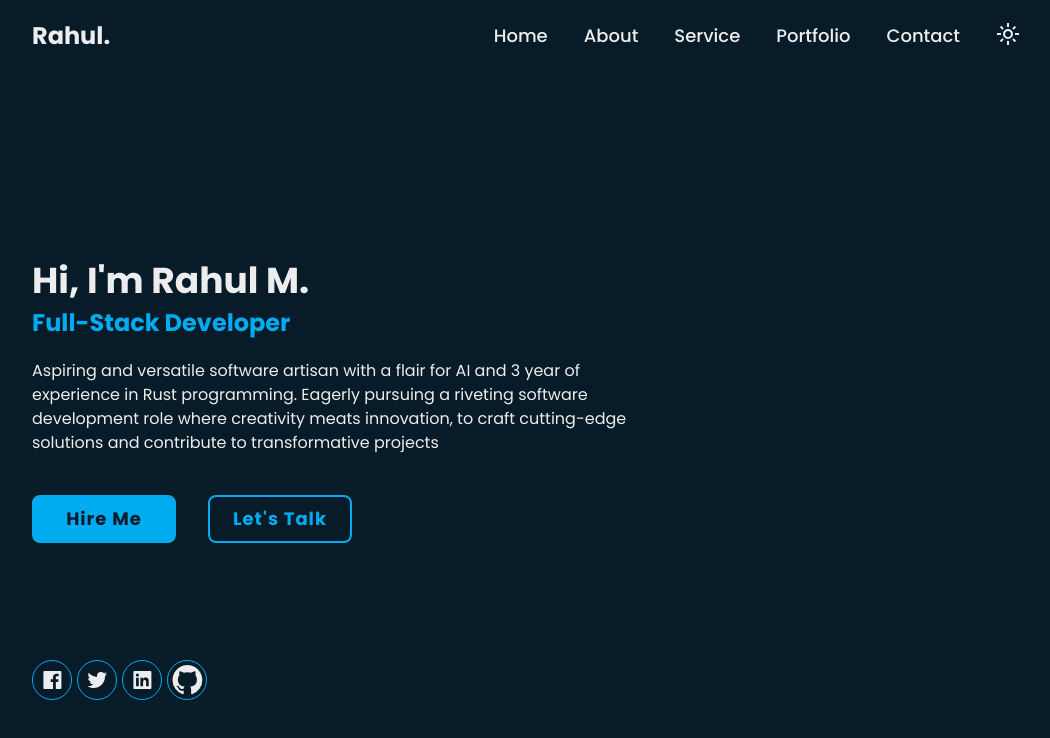
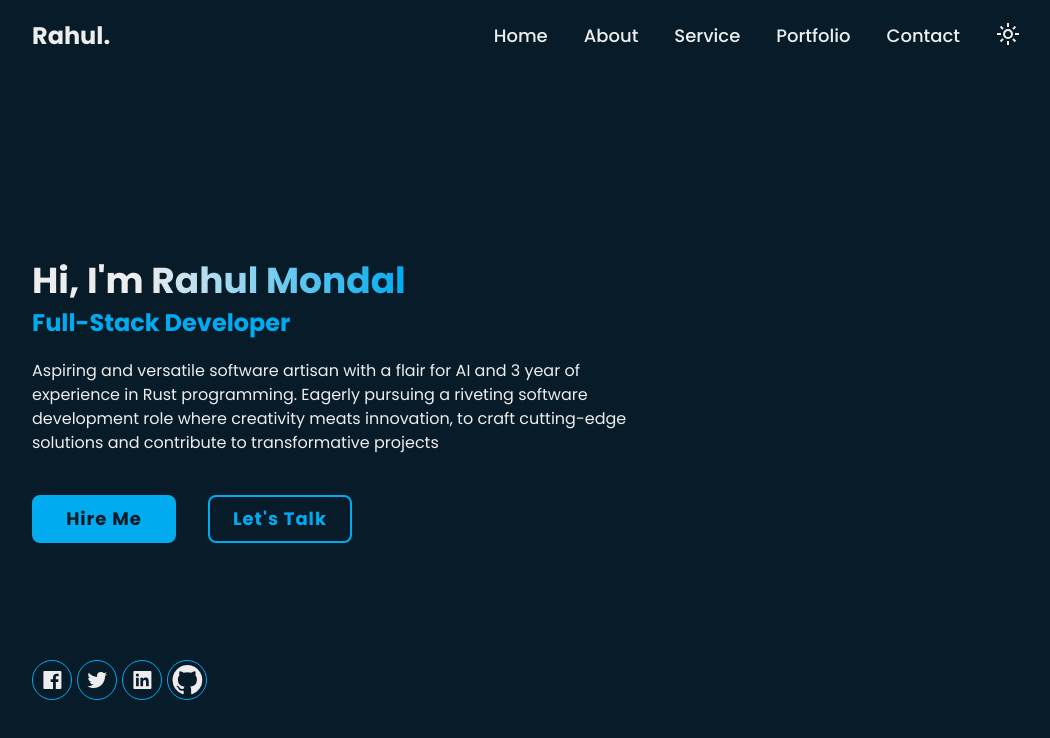
Before and after one commit to Rahul721999/my-portfolio, a React (Vite) app: page / in a window 1280 px wide. Shown: the top 738 px of the page, without its empty margins (96-1146 px from the left). Built offline with nearby package versions, Linux system fonts and the light colour scheme.

Commit message:
added: gradient color

```diff
--- a/src/App.css
+++ b/src/App.css
@@ -10,11 +10,13 @@
 :root {
   --bg-color: #ededed;
   --text-color: #081b29;
+  --gradient-color: linear-gradient(to right, var(--text-color), #98b6be);
 }
 
 [data-theme='dark'] {
   --bg-color: #081b29;
   --text-color: #ededed;
+  --gradient-color: linear-gradient(to right, var(--text-color), #00abf0);
 }
 
 body {
@@ -23,16 +25,8 @@ body {
   transition: background-color 0.3s, color 0.3s;
 }
 
-/* Home page Section*/
-.section-container {
-  padding-left: 10%;
-  padding-right: 10%;
-  padding-top: 20px;
-  padding-bottom: 20px;
-  transition: background-color 0.3s ease;
-}
 
-/* Nav Bar component*/
+/* ----------------------Nav Bar component----------------------*/
 .nav-bar-component{
   transition: .3s;
   opacity: 0;
@@ -50,6 +44,35 @@ body {
   cursor: default;
   opacity: 0;
   animation: slideRight 1s ease forwards;
+}
+
+/* -------------------------Home page Section-------------------------*/
+.intro-tag {
+  transition: .3s;
+  opacity: 0;
+  animation: slideBottom 1.5s ease forwards;
+  animation-delay: .3s;
+}
+.gradient-text{
+  background: var(--gradient-color);
+  -webkit-background-clip: text;
+  -webkit-text-fill-color: transparent;
+  background-clip: text;
+}
+
+.designation-tag{
+  transition: .3s;
+  opacity: 0;
+  animation: slideLeft 1.5s ease forwards;
+  animation-delay: .3s;
+}
+
+.section-container {
+  padding-left: 10%;
+  padding-right: 10%;
+  padding-top: 20px;
+  padding-bottom: 20px;
+  transition: background-color 0.3s ease;
 }
 
 /* Hire me button from Home page*/
@@ -98,7 +121,7 @@ body {
 }
 
 
-/* Social media logos*/
+/* -----------------------------Social media logos-----------------------------*/
 .btn-container {
   display: flex;
   align-items: center;
@@ -136,11 +159,21 @@ body {
 }
 
 
-/* KEYFRAME ANIMATION */
+/* -----------------------------------KEYFRAME ANIMATION----------------------------------- */
 
 @keyframes slideRight {
   0%{
     transform: translateX(-100px);
+    opacity: 0;
+  }
+  100%{
+    transform: translateX(0);
+    opacity: 1;
+  }
+}
+@keyframes slideLeft {
+  0%{
+    transform: translateX(100px);
     opacity: 0;
   }
   100%{
@@ -158,3 +191,13 @@ body {
     opacity: 1;
   }
 }
+@keyframes slideBottom {
+  0%{
+    transform: translateY(-100px);
+    opacity: 0;
+  }
+  100%{
+    transform: translateY(0);
+    opacity: 1;
+  }
+}
--- a/src/components/HomePage.jsx
+++ b/src/components/HomePage.jsx
@@ -2,8 +2,12 @@ const Home = () => {
     return (
         <section className="h-screen flex justify-center flex-col transition-colors duration-300 section-container">
             <div className="max-w-screen-sm ">
-                <h1 className="text-4xl font-bold leading-tight"> Hi, I'm Rahul M.</h1>
-                <h3 className="text-2xl font-bold my-1 text-cyan">Full-Stack Developer</h3>
+                <h1 className="text-4xl font-bold leading-tight intro-tag">
+                    Hi, I'm
+                    <span className="gradient-text intro-tag"> Rahul Mondal</span>
+
+                </h1>
+                <h3 className="text-2xl font-bold my-1 text-cyan designation-tag">Full-Stack Developer</h3>
                 <p className="text-base my-5 mb-10 ">
                     Aspiring and versatile software artisan with a flair for AI and 3 year of experience in Rust programming.
                     Eagerly pursuing a riveting software development role where creativity meats innovation,
```
